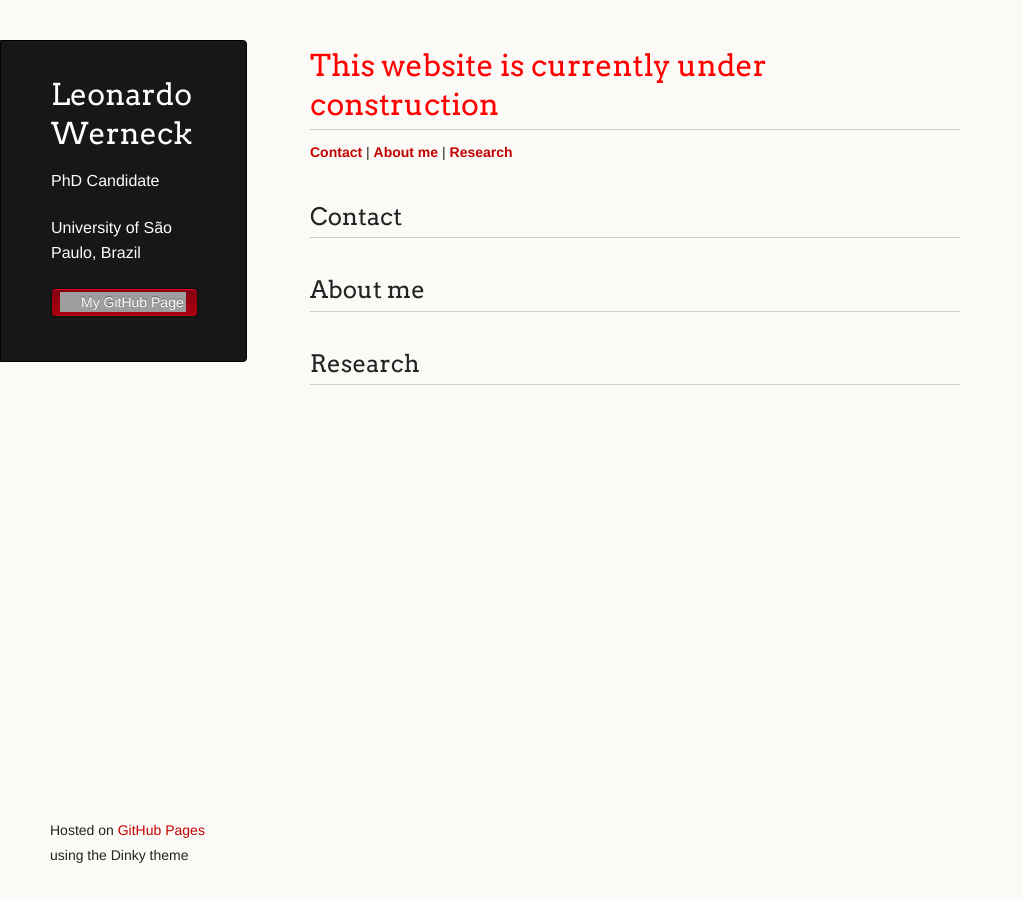
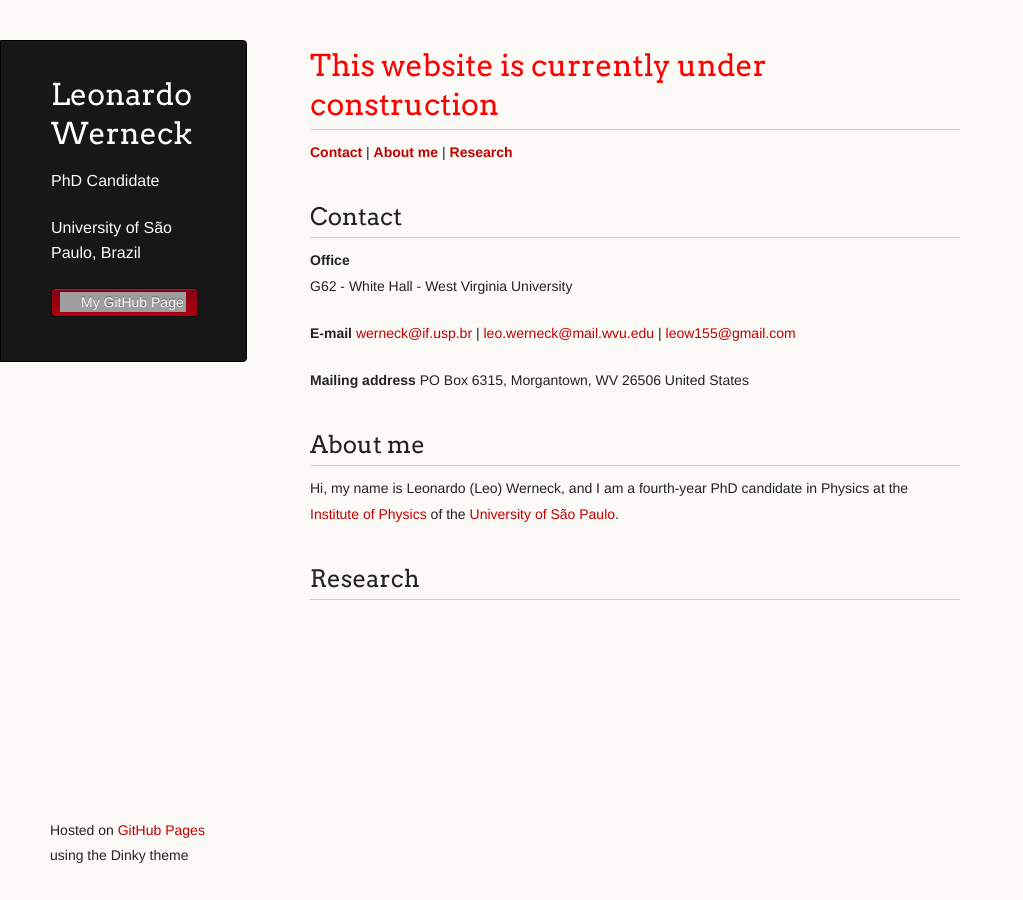
Before and after one commit to leowerneck/leowerneck.github.io, a Jekyll site: the page built from index.md, in a window 1280 px wide. Shown: the whole page, without its empty margins (0-1023 px from the left). Built offline with Jekyll 4.4.1, drawn with Linux system fonts in a browser that asks for light colours; a script that is not in the unit is left out; grey boxes are pictures that could not be loaded.

Commit message:
index.md: contact information and basic about me info

```diff
--- a/index.md
+++ b/index.md
@@ -12,8 +12,20 @@ description: PhD Candidate
 <a name='Contact'>
 ## Contact
 
+**Office**<br>
+G62 - White Hall - West Virginia University
+
+**E-mail**
+[werneck@if.usp.br](mailto:werneck@if.usp.br) \| [leo.werneck@mail.wvu.edu](mailto:leo.werneck@mail.wvu.edu) \| [leow155@gmail.com](mailto:leow155@gmail.com)
+
+**Mailing address**
+PO Box 6315,
+Morgantown, WV 26506
+United States
+
 <a name='About'>
 ## About me
+Hi, my name is Leonardo (Leo) Werneck, and I am a fourth-year PhD candidate in Physics at the [Institute of Physics](http://portal.if.usp.br/) of the [University of São Paulo](https://www.usp.br/).
 
 <a name='Research'>
 ## Research
```
